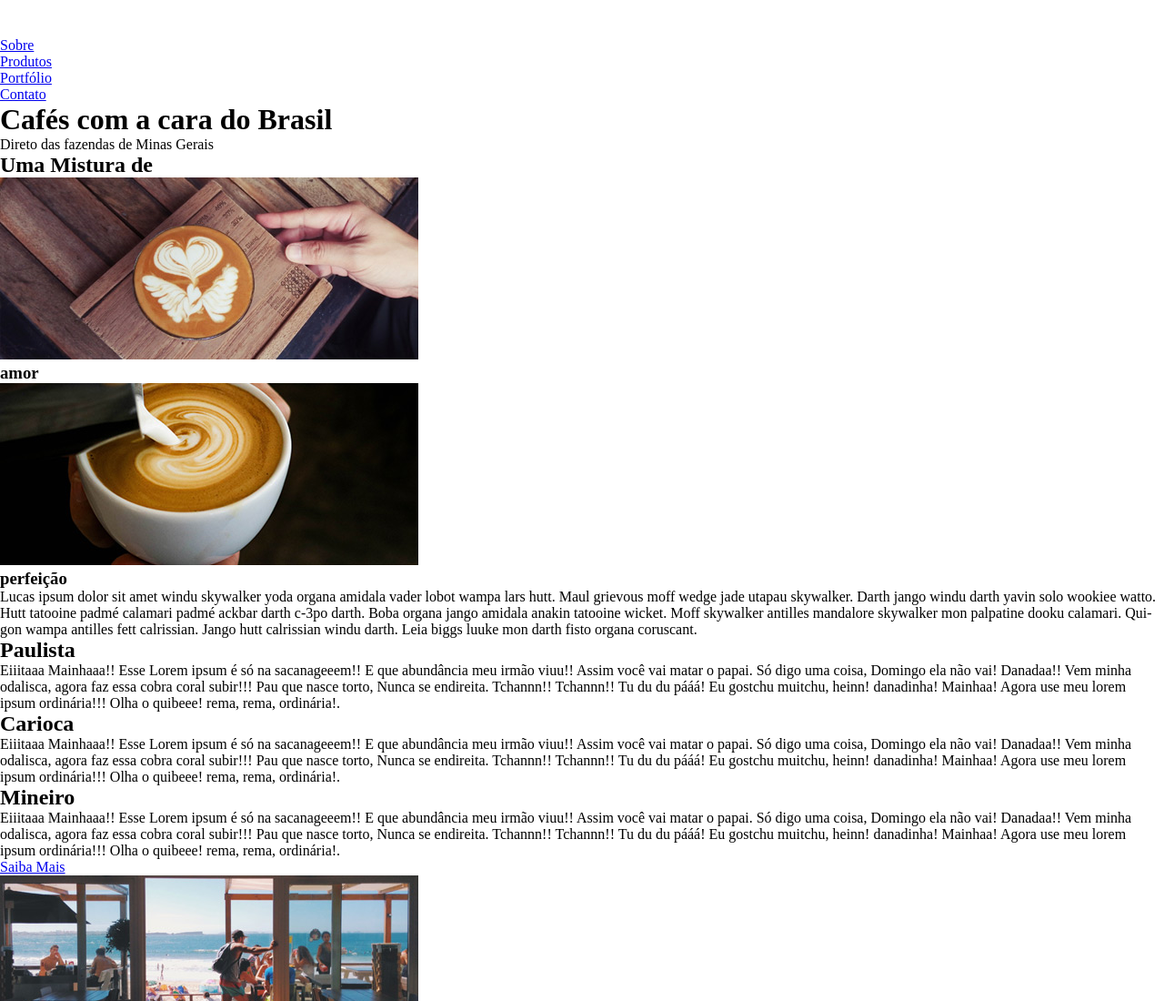
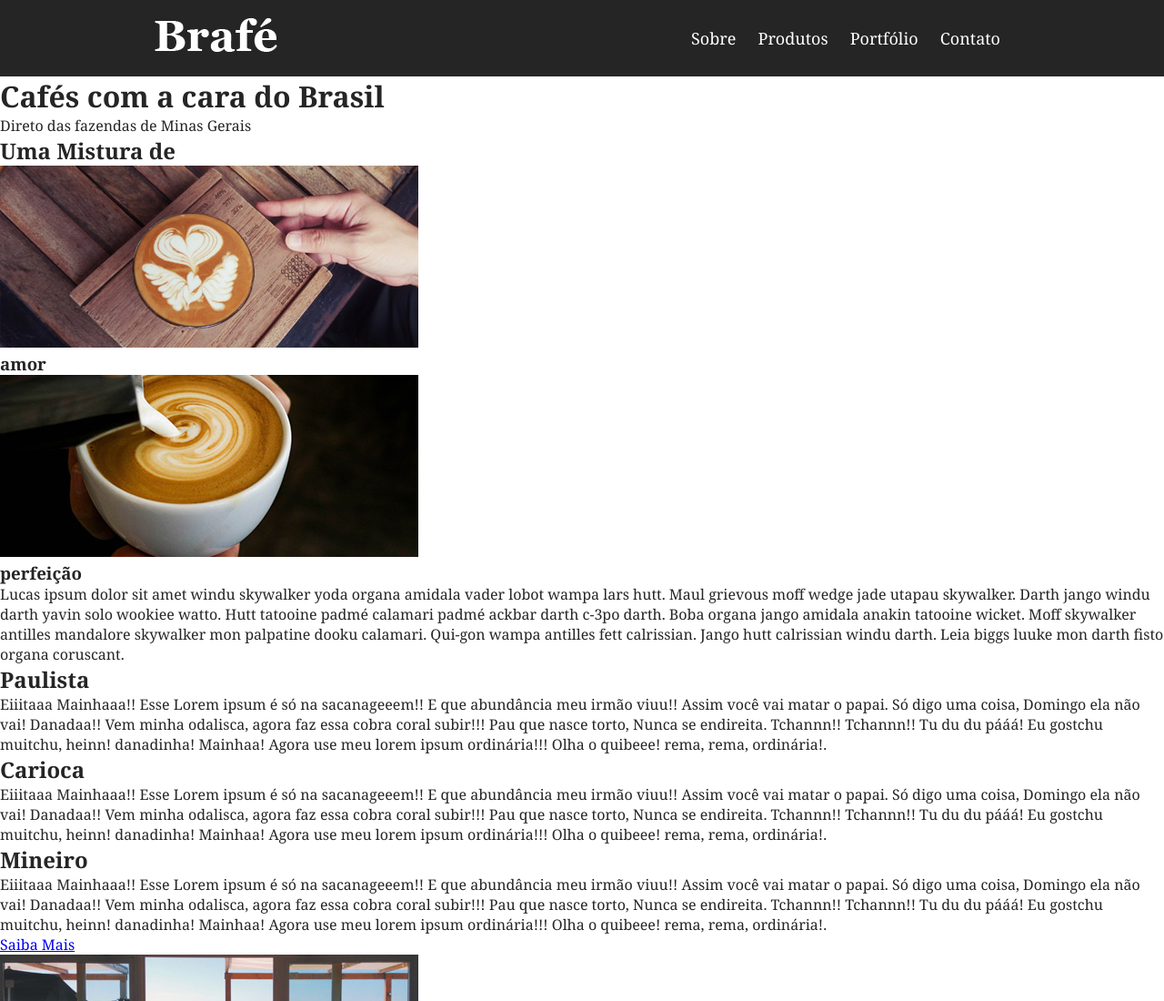
Before and after one commit to SamuelMBote/Braf-1, a website: page index.html in a window 1280 px wide. Shown: the top 1100 px of the page at 91% size. Drawn offline with Linux system fonts and the light colour scheme.

Commit message:
Terminado Menu Puro

```diff
--- a/css/scss/_geral.scss
+++ b/css/scss/_geral.scss
@@ -3,6 +3,12 @@ $preto: #252525;
 $branco: white;
 $font-1: Georgia,
 serif;
+$width-principal:960px;
+
+/*Funçao Fonte*/
+@function fonte($font-size, $contexto: 16) {
+  @return calc(($font-size / $contexto) * 1em);
+}
 
 /*Reset*/
 body,
@@ -14,3 +20,8 @@ ul {
   padding: 0px;
   margin: 0px;
 }
+
+body {
+  font-family: $font-1;
+  color: $preto;
+}
--- a/css/scss/_menu.scss
+++ b/css/scss/_menu.scss
@@ -0,0 +1,42 @@
+/* Menu*/
+.menu {
+  background: $preto;
+  padding: 20px 0;
+
+  &-container {
+    max-width: $width-principal;
+    margin: 0 auto;
+
+    &::before,
+    &::after {
+      content: '';
+      display: table;
+      clear: both;
+    }
+  }
+
+  &-nav {
+    float: right;
+    margin-right: 10px;
+
+    li {
+      display: inline-block;
+    }
+
+    a {
+      display: block;
+      padding: 10px;
+      text-decoration: none;
+      color: $branco;
+      font-size: fonte(18)
+    }
+  }
+}
+
+a {
+  &.menu-logo {
+    display: block;
+    float: left;
+    margin-left: 10px;
+  }
+}
--- a/css/scss/style.scss
+++ b/css/scss/style.scss
@@ -1,2 +1,3 @@
 @import 'geral';
 @import 'menu';
+@import 'introducao';
--- a/index.html
+++ b/index.html
@@ -9,13 +9,12 @@
 </head>
 
 <body>
-  <header>
-    <div>
-      <a href="#">
+  <header class="menu">
+    <div class="menu-container">
+      <a class="menu-logo" href="#">
         <img src="img/brafe.png" alt="Brafé">
       </a>
-    </div>
-    <nav>
+      <nav class="menu-nav">
         <ul>
           <li>
             <a href="#">Sobre</a>
@@ -31,6 +30,7 @@
           </li>
         </ul>
       </nav>
+    </div>
   </header>
   <main>
     <h1>Cafés com a cara do Brasil</h1>
```
Also changed, not shown: css/scss/_introducao.scss (added), css/style.css. Lines whose indentation alone changed are shown as unchanged.
